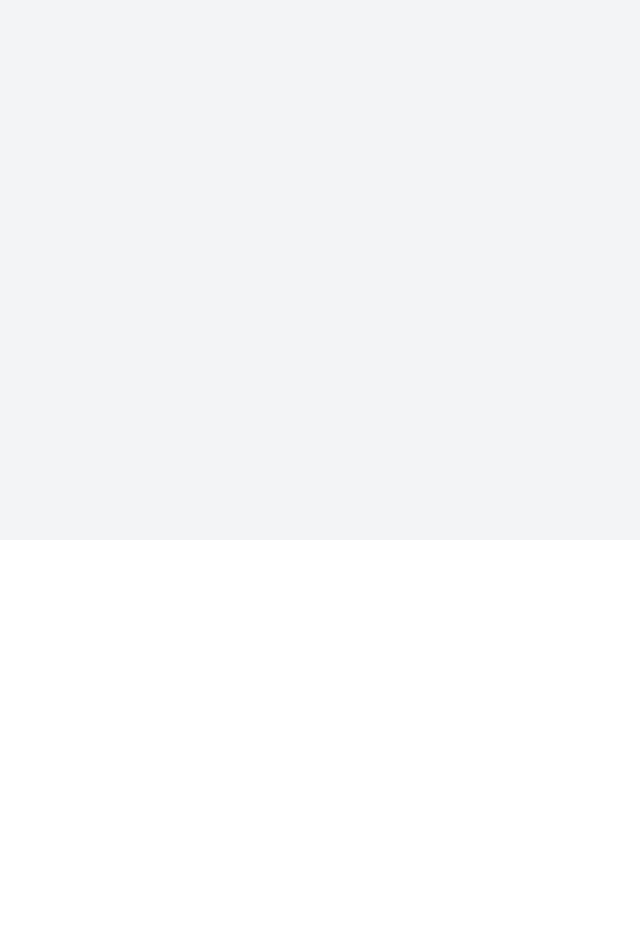
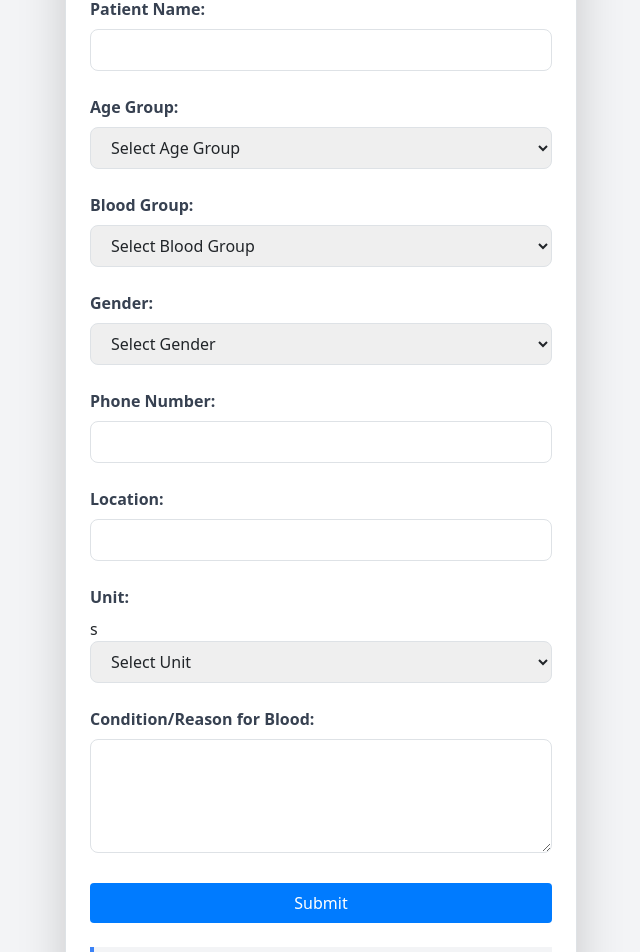
Before and after one commit to abdulmalik62/BloodX-poc, a React (Create React App) app in the folder frontend/bloodx-poc/: page /home in a window 1280 px wide. Shown: the part 260-1212 px from the top of the page, without its empty margins (319-959 px from the left). Before the commit the page ends 800 px from the top, so only its background shows below. Built offline with nearby package versions, Linux system fonts and the light colour scheme.

Commit message:
Blood Donation Form & their respective CSS

```diff
--- a/frontend/bloodx-poc/package.json
+++ b/frontend/bloodx-poc/package.json
@@ -11,11 +11,13 @@
     "@types/react": "^18.3.3",
     "@types/react-dom": "^18.3.0",
     "axios": "^1.7.2",
+    "bootstrap": "^5.3.3",
     "react": "^18.3.1",
+    "react-bootstrap": "^2.10.4",
     "react-dom": "^18.3.1",
     "react-icons": "^5.2.1",
     "react-router-dom": "^6.24.1",
-    "react-scripts": "5.0.1",
+    "react-scripts": "^5.0.1",
     "typescript": "^4.9.5",
     "web-vitals": "^2.1.4"
   },
--- a/frontend/bloodx-poc/src/App.tsx
+++ b/frontend/bloodx-poc/src/App.tsx
@@ -1,8 +1,12 @@
 // src/App.tsx
 import React from 'react';
 import { BrowserRouter as Router, Route, Routes } from 'react-router-dom';
+import 'bootstrap/dist/css/bootstrap.min.css';
+
 import Login from './LoginPage';
 import HomePage from './Homepage';
+
+
 
 
 const App: React.FC = () => {
--- /dev/null
+++ b/frontend/bloodx-poc/src/BloodDontationForm.tsx
@@ -0,0 +1,202 @@
+// src/components/BloodDonationForm.tsx
+import React, { useState } from 'react';
+import {Modal, Button} from 'react-bootstrap';
+import './Form.css'; // If you still want to use any custom CSS
+
+interface FormData {
+  patientName: string;
+  ageGroup: string;
+  bloodGroup: string;
+  gender: string;
+  phoneNumber: string;
+  location: string;
+  unit: string;
+  condition: string;
+}
+
+const BloodDonationForm: React.FC = () => {
+  const [formData, setFormData] = useState<FormData>({
+    patientName: '',
+    ageGroup: '',
+    bloodGroup: '',
+    gender: '',
+    phoneNumber: '',
+    location: '',
+    unit: '',
+    condition: '',
+  });
+
+  const [showModal, setShowModal] = useState(false);
+
+  const handleChange = (e: React.ChangeEvent<HTMLInputElement | HTMLSelectElement | HTMLTextAreaElement>) => {
+    const { name, value } = e.target;
+    setFormData(prevState => ({
+      ...prevState,
+      [name]: value,
+    }));
+  };
+
+  const handleSubmit = (e: React.FormEvent<HTMLFormElement>) => {
+    e.preventDefault();
+    console.log(formData);
+    setShowModal(true);
+  };
+
+  const handleClose = () => {
+    setShowModal(false);
+  };
+
+  return (
+    <>
+    <form onSubmit={handleSubmit} className="max-w-lg mx-auto p-6 border border-gray-300 rounded-lg shadow-lg bg-white">
+      <h1 className="text-2xl font-bold mb-4">Welcome to the Blood Donation Portal</h1>
+      <div className="mb-4">
+        <label htmlFor="patientName" className="block text-gray-700 font-bold mb-2">Patient Name:</label>
+        <input
+          type="text"
+          id="patientName"
+          name="patientName"
+          value={formData.patientName}
+          onChange={handleChange}
+          maxLength={30}
+          pattern="[A-Za-z]+"
+          title="Only alphabetical letters are allowed"
+          required
+          className="w-full px-3 py-2 border border-gray-300 rounded-lg"
+        />
+      </div>
+      <div className="mb-4">
+        <label htmlFor="ageGroup" className="block text-gray-700 font-bold mb-2">Age Group:</label>
+        <select
+          id="ageGroup"
+          name="ageGroup"
+          value={formData.ageGroup}
+          onChange={handleChange}
+          required
+          className="w-full px-3 py-2 border border-gray-300 rounded-lg"
+        >
+          <option value="">Select Age Group</option>
+          <option value="Child">Child</option>
+          <option value="Adult">Adult</option>
+          <option value="Senior">Senior</option>
+        </select>
+      </div>
+      <div className="mb-4">
+        <label htmlFor="bloodGroup" className="block text-gray-700 font-bold mb-2">Blood Group:</label>
+        <select
+          id="bloodGroup"
+          name="bloodGroup"
+          value={formData.bloodGroup}
+          onChange={handleChange}
+          required
+          className="w-full px-3 py-2 border border-gray-300 rounded-lg"
+        >
+          <option value="">Select Blood Group</option>
+          <option value="A+">A+</option>
+          <option value="A-">A-</option>
+          <option value="B+">B+</option>
+          <option value="B-">B-</option>
+          <option value="AB+">AB+</option>
+          <option value="AB-">AB-</option>
+          <option value="O+">O+</option>
+          <option value="O-">O-</option>
+        </select>
+      </div>
+      <div className="mb-4">
+        <label htmlFor="gender" className="block text-gray-700 font-bold mb-2">Gender:</label>
+        <select
+          id="gender"
+          name="gender"
+          value={formData.gender}
+          onChange={handleChange}
+          required
+          className="w-full px-3 py-2 border border-gray-300 rounded-lg"
+        >
+          <option value="">Select Gender</option>
+          <option value="Male">Male</option>
+          <option value="Female">Female</option>
+          <option value="Other">Other</option>
+        </select>
+      </div>
+      <div className="mb-4">
+        <label htmlFor="phoneNumber" className="block text-gray-700 font-bold mb-2">Phone Number:</label>
+        <input
+          type="tel"
+          id="phoneNumber"
+          name="phoneNumber"
+          value={formData.phoneNumber}
+          onChange={handleChange}
+          pattern="[0-9]{10}"
+          title="Enter a valid 10-digit phone number"
+          required
+          className="w-full px-3 py-2 border border-gray-300 rounded-lg"
+        />
+      </div>
+      <div className="mb-4">
+        <label htmlFor="location" className="block text-gray-700 font-bold mb-2">Location:</label>
+        <input
+          type="text"
+          id="location"
+          name="location"
+          value={formData.location}
+          onChange={handleChange}
+          required
+          className="w-full px-3 py-2 border border-gray-300 rounded-lg"
+        />
+      </div>
+      <div className="mb-4">
+        <label htmlFor="unit" className="block text-gray-700 font-bold mb-2">Unit:</label>s
+        <select
+          id="unit"
+          name="unit"
+          value={formData.unit}
+          onChange={handleChange}
+          required
+          className="w-full px-3 py-2 border border-gray-300 rounded-lg"
+        >
+          <option value="">Select Unit</option>
+          <option value="1">1</option>
+          <option value="2">2</option>
+          <option value="3">3</option>
+          <option value="4">4</option>
+        </select>
+      </div>
+      <div className="mb-4">
+        <label htmlFor="condition" className="block text-gray-700 font-bold mb-2">Condition/Reason for Blood:</label>
+        <textarea
+          id="condition"
+          name="condition"
+          value={formData.condition}
+          onChange={handleChange}
+          rows={4}
+          required
+          className="w-full px-3 py-2 border border-gray-300 rounded-lg"
+        />
+      </div>
+      <button type="submit" className="w-full bg-blue-500 text-white px-4 py-2 rounded-lg hover:bg-blue-700">
+        Submit
+      </button>
+      <div className="mt-6 p-4 bg-gray-100 border-l-4 border-blue-500">
+        <h3 className="text-lg font-bold">Thank You Note</h3>
+        <p>
+          Thank you for your generosity and willingness to donate blood. Your contribution is invaluable and will help save lives.
+          We, along with the recipients, are extremely grateful for your selflessness and support.
+        </p>
+      </div>
+    </form>
+
+    <Modal show = {showModal} onHide={handleClose} centered>
+      <Modal.Header closeButton className="modal-header-centered">
+        <Modal.Title className="modal-title-centered"> Submission Successful</Modal.Title>
+
+      </Modal.Header>
+      <Modal.Body className="modal-body-centered"> Your form has been successfully submitted !</Modal.Body>
+      <Modal.Footer className="modal-footer-centered">
+        <Button variant="primary" onClick={handleClose}>Close</Button>
+      </Modal.Footer>
+    </Modal>
+    </>
+  );
+};
+
+export default BloodDonationForm;
--- /dev/null
+++ b/frontend/bloodx-poc/src/Form.css
@@ -0,0 +1,75 @@
+
+
+.form-container {
+    max-width: 600px;
+    margin: 0 auto;
+    padding: 20px;
+    border: 1 px solid #ccc;
+    border-radius: 8px;
+    box-shadow: 0 0 10px rgba (0, 0, 0, 0.1);
+    background-color: #f9f9f9;
+}
+
+.form-group {
+    margin-bottom: 15px;
+}
+
+.form-group label {
+    display: block;
+    margin-bottom: 5px;
+
+    font-weight: bold;
+}
+
+.form-group input,
+.form-group select,
+.form-group textarea {
+    width: 100%;
+    padding: 8px;
+    box-sizing: border-box;
+    border: 1px solid #ccc;
+    border-radius: 4px;
+}
+.form-group textarea {
+    resize: vertical;
+}
+
+button[type="submit"] {
+    background-color: #007bff;
+    color: #fff;
+    padding: 10px 15px;
+    border: none;
+    border-radius: 4px;
+    cursor: pointer;
+    display:block;
+    margin: 20px 0;
+
+}
+
+button[type="submit"]:hover {
+    background-color: #0056b3;
+}
+
+.thank-you-note {
+    margin-top: 20px;
+    padding: 10px;
+    background-color: #020101;
+    border-left: 4px solid #007bff;
+}
+
+.modal-header-centered {
+    justify-content: center;
+  }
+
+  .modal-title-centered {
+    width: 100%;
+    text-align: center;
+  }
+
+  .modal-body-centered {
+    text-align: center;
+  }
+
+  .modal-footer-centered {
+    justify-content: center;
+  }
--- a/frontend/bloodx-poc/src/Homepage.tsx
+++ b/frontend/bloodx-poc/src/Homepage.tsx
@@ -1,5 +1,6 @@
 // src/HomePage.tsx
 import React from 'react';
+import BloodDonationForm from '../src/BloodDontationForm';
 import Navbar from './Navbar';
 
 
@@ -8,13 +9,18 @@ const HomePage: React.FC = () => {
     <div className="flex">
 
       <div className="flex-1 min-h-screen bg-gray-100">
-        <Navbar username="Abdul Malik" />
+        <Navbar username="Mahalakshmi" />
         <div className="p-8">
           <h1 className="text-4xl font-bold mb-4"></h1>
           <p className="text-lg"></p>
         </div>
+        <div>
+
+          <BloodDonationForm />
+        </div>
       </div>
     </div>
+
   );
 };
 
--- a/frontend/bloodx-poc/src/LoginPage.tsx
+++ b/frontend/bloodx-poc/src/LoginPage.tsx
@@ -14,7 +14,7 @@ const LoginPage: React.FC = () => {
     console.log('Email:', email);
     console.log('Password:', password);
     // Assume login is successful
-    navigate('/admin');
+    navigate('/home');
   };
 
   return (
```
Also changed, not shown: 1 other file (tests, documents, lock files or other folders).
